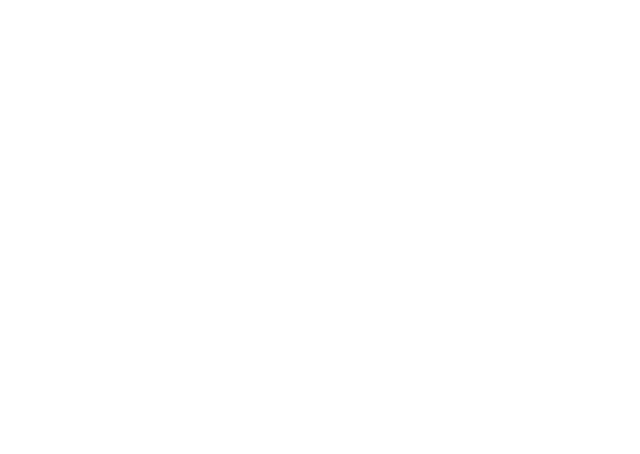
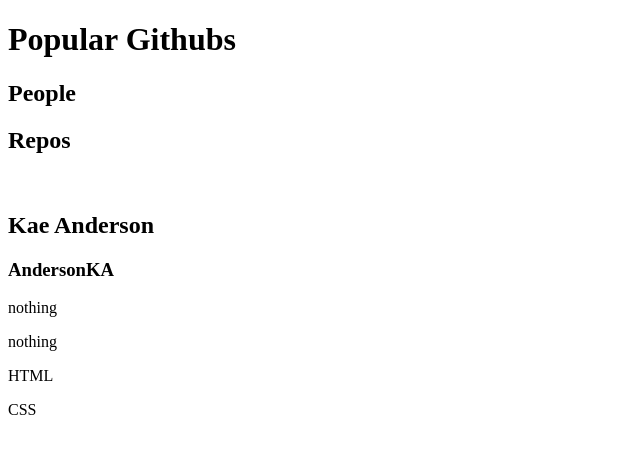
Before and after one commit to AndersonKA/02-box-model, a plain HTML site: page index.html in a window 1280 px wide. Shown: the whole page, without its empty margins (0-640 px from the left). Drawn offline with Linux system fonts and the light colour scheme.

Commit message:
started html

```diff
--- a/index.html
+++ b/index.html
@@ -3,8 +3,38 @@
   <head>
     <meta charset="utf-8">
     <title>Github People</title>
+    <link rel="stylesheet" href="styles/app.css">
   </head>
+
   <body>
+    <div class="navbar">
+      <div class="navbar-left">
+          <h1>Popular Githubs</h1>
+          <h2>People</h2>
+          <h2>Repos</h2>
+        <div class="navbar-right">
+        </div>
+      </div>
+
+
+<main class="profile">
+  <div class="grid">
+    <div class="wrapper">
+      <img src="#" alt="" class="img">
+      <h2 class="name">Kae Anderson</h2>
+      <h3 class="username">AndersonKA</h3>
+      <p class="item-left">nothing</p>
+      <p class="item-left">nothing</p>
+      <p class="item-right">HTML</p>
+      <p class="item-right">CSS</p>
+  </div>
+  </div>
+</main>
+
+
+
+
+
 
   </body>
 </html>
--- a/styles/app.css
+++ b/styles/app.css
@@ -0,0 +1,11 @@
+.header {
+
+}
+
+.header-left {
+
+}
+
+.header-right {
+
+}
```
